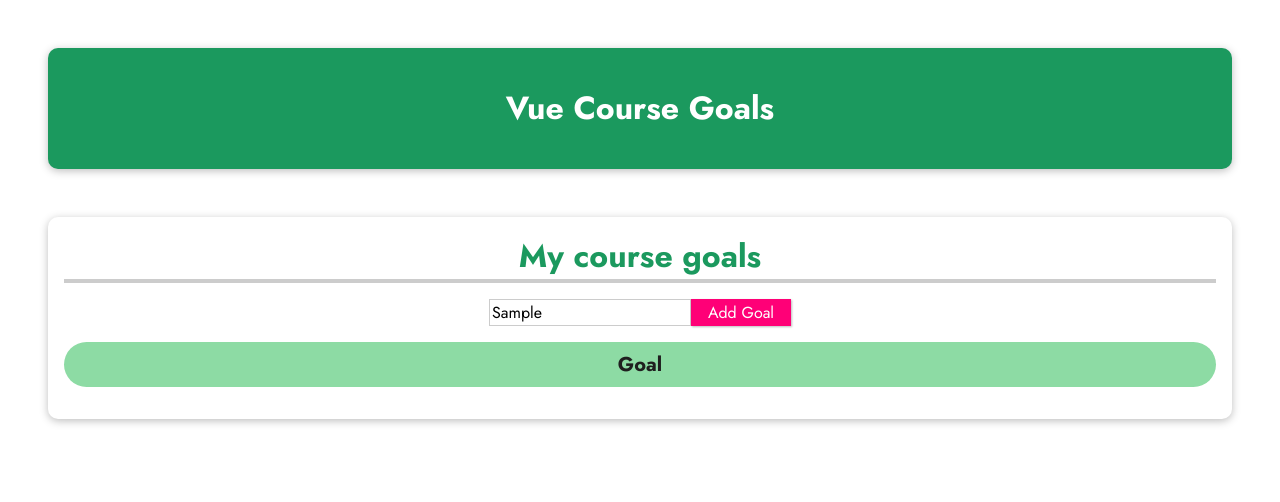
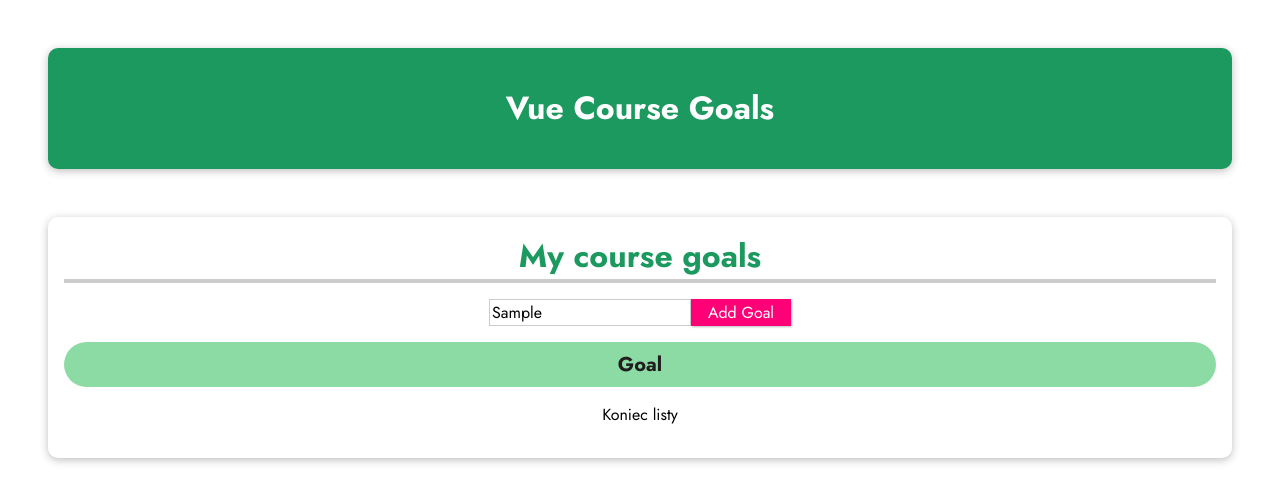
Before and after one commit to neertoon/vue-03-conditional-render, a plain HTML site: page index.html in a window 1280 px wide. Both pictures are taken after typing "Sample" into the empty fields and a click on the button "Add Goal". Drawn offline with nearby package versions, Linux system fonts and the light colour scheme.

Commit message:
!! v-show - działa jak v-if ale trzyma elementy html i tylko je ukrywa a nie usuwa

```diff
--- a/index.html
+++ b/index.html
@@ -24,6 +24,7 @@
       <ul v-else>
         <li>Goal</li>
       </ul>
+      <p v-show="goals.length > 0">Koniec listy</p>
     </section>
   </body>
 </html>
```
